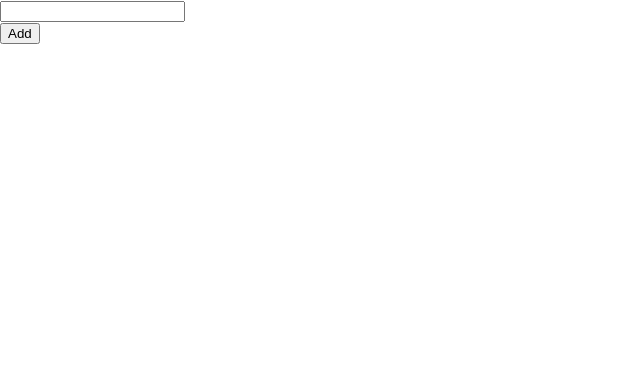
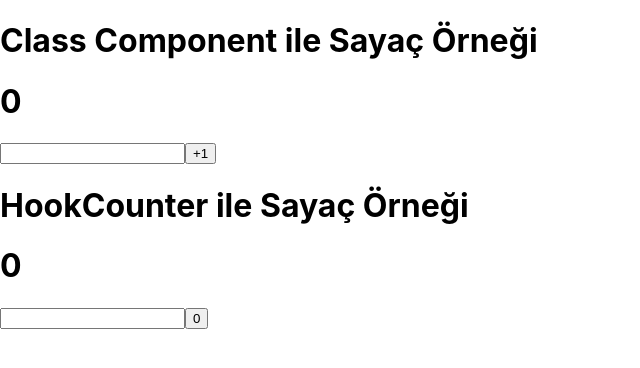
Before and after one commit to OAltunorgu/hooks, a React (Create React App) app: page / in a window 1280 px wide. Shown: the top 368 px of the page, without its empty margins (0-640 px from the left). Built offline with nearby package versions, Linux system fonts and the light colour scheme.

Commit message:
useEffect koşullu çalışma

```diff
--- a/src/App.js
+++ b/src/App.js
@@ -1,10 +1,12 @@
-import Equipment from "./components/Equipment";
+import ClassCounter from "./components/ClassCounter";
+import HookCounter from "./components/HookCounter";
 
 function App() {
   return (
     <div className="App">
       <header className="App-header">
-        <Equipment />
+        <ClassCounter />
+        <HookCounter />
       </header>
     </div>
   );
--- /dev/null
+++ b/src/components/ClassCounter.jsx
@@ -0,0 +1,44 @@
+import React, { Component } from 'react'
+
+class ClassCounter extends Component {
+    constructor(props) {
+        super(props);
+        this.state = {
+            name: "",
+            counter: 0
+        };
+    }
+
+    //Component ilk render edilince componentDidMount çağrılır. Component ilk render edilince ve sadece 1 kez çalışır.
+    componentDidMount() {
+        document.title = `${this.state.counter}`
+    }
+
+    //Her render edilince çağrılan bir metoddur.
+    componentDidUpdate(prevProps, prevState) {
+        console.log("Güncelleniyor.");
+        //Burada biz herhangi bir başka değişim yapsakta çağırıldığı için koşullu kullanımı görelim.
+        if (prevState.counter !== this.state.counter) {
+            console.log("Counter Güncelleniyor.");
+            document.title = `${this.state.counter}`
+        }
+    }
+
+    increaseCounter = () => {
+        this.setState((prevState) => ({
+            counter: prevState.counter + 1,
+        }));
+    };
+
+    render() {
+        return (
+            <div>
+                <h1>Class Component ile Sayaç Örneği</h1>
+                <h1>{this.state.counter}</h1>
+                <input type="text" value={this.state.name} onChange={(e) => this.setState({ name: e.target.value })} />
+                <button onClick={this.increaseCounter}>+1</button>
+            </div>
+        )
+    }
+}
+export default ClassCounter;
--- a/src/components/Equipment.jsx
+++ /dev/null
@@ -1,36 +0,0 @@
-import React, { useState } from 'react'
-
-const Equipment = () => {
-    const [name, setName] = useState(""); //Boş bir string değişkeni tutuyorum.
-    const [equipment, setEquipment] = useState([]);//Boş bir array tutuyorum.
-
-    //addList form submit olduğu için event alır.
-    const addList = (event) => {
-        event.preventDefault();
-        setEquipment(prevEquipment => [
-            ...prevEquipment,
-            { id: equipment.length, item: name }
-        ]);
-        setName("");
-    }
-
-    return (
-        <React.Fragment>
-            <form>
-                <input name='equipment' type="text" value={name} onChange={(event) => setName(event.target.value)} />
-            </form>
-            <button onClick={addList}>Add</button>
-
-
-            <ul>
-                {
-                    equipment.map(equipment => (
-                        <li key={equipment.id}>{equipment.item}</li>
-                    ))
-                }
-            </ul>
-        </React.Fragment>
-    )
-}
-
-export default Equipment;
--- /dev/null
+++ b/src/components/HookCounter.jsx
@@ -0,0 +1,22 @@
+import React, { useState, useEffect } from 'react'
+
+const HookCounter = () => {
+    const [counter, setCounter] = useState(0);//İlk değerimiz 0 olsun.
+    const [name, setName] = useState("");
+
+    //useEffect sadece istenilen durumda çağrılsın diğer durumlarda çağrılmasın koşulunu yapacağız. useEffect sonunda parametre alıyor.
+    //counter parametresini verdik burada ve bu counter her değiştiğinde bu alanı çağır diğer zamanlarda çağırma demektir.
+    useEffect(() => {
+        console.log("Güncelleniyor.");
+        document.title = `${counter}`;
+    }, [counter, name])//Birden fazla yapı olabilir counter veya name değeri değişirse çağır demektir.
+    return (
+        <div>
+            <h1>HookCounter ile Sayaç Örneği</h1>
+            <h1>{counter}</h1>
+            <input type="text" value={name} onChange={(e) => setName(e.target.value)} />
+            <button onClick={() => setCounter(counter + 1)}>{counter}</button>
+        </div>
+    )
+}
+export default HookCounter;
```
